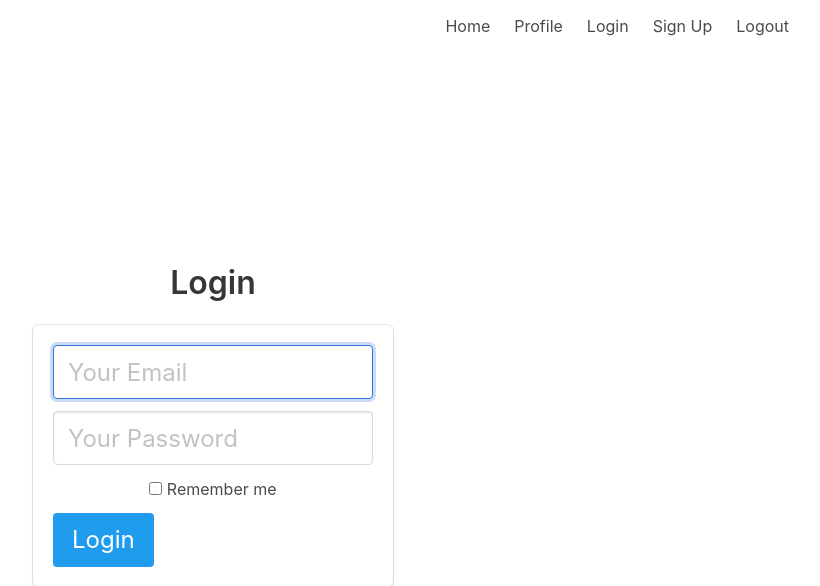
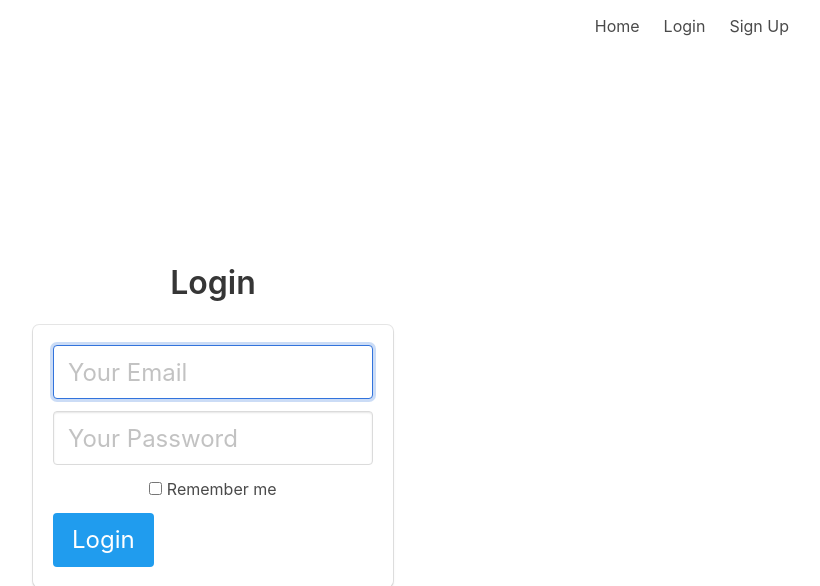
Before and after one commit to PTMGitHub/create-login-page, a Flask app: page /login in a window 1280 px wide. Shown: the top 586 px of the page, without its empty margins (427-1247 px from the left). Run offline with Flask 2, Linux system fonts and the light colour scheme.

Commit message:
updated READ.md

```diff
--- a/templates/base.html
+++ b/templates/base.html
@@ -1,15 +1,16 @@
 <!DOCTYPE html>
 <html>
+
 <head>
     <meta charset="utf-8">
     <meta http-equiv="X-UA-Compatible" content="IE=edge">
     <meta name="viewport" content="width=device-width, initial-
 scale=1">
     <title>Flask Auth Example</title>
-<link rel="stylesheet"
-href="https://cdnjs.cloudflare.com/ajax/libs/bulma/0.7.2/css/bulma.m
+    <link rel="stylesheet" href="https://cdnjs.cloudflare.com/ajax/libs/bulma/0.7.2/css/bulma.m
 in.css" />
 </head>
+
 <body>
     <section class="hero is-fullheight" style="background-
 color:#C4FCEF;">
@@ -18,26 +19,27 @@
                 <div class="container">
                     <div id="navbarMenuHeroA" class="navbar-menu">
                         <div class="navbar-end">
-<a href="{{ url_for('main.index') }}"
-class="navbar-item">
+                            <a href="{{ url_for('main.index') }}" class="navbar-item">
                                 Home
                             </a>
-<a href="{{ url_for('main.profile') }}"
-class="navbar-item">
+                            {% if current_user.is_authenticated %}
+                            <a href="{{ url_for('main.profile') }}" class="navbar-item">
                                 Profile
                             </a>
-<a href="{{ url_for('auth.login') }}"
-class="navbar-item">
+                            {% endif %}
+                            {% if not current_user.is_authenticated %}
+                            <a href="{{ url_for('auth.login') }}" class="navbar-item">
                                 Login
                             </a>
-<a href="{{ url_for('auth.signup') }}"
-class="navbar-item">
+                            <a href="{{ url_for('auth.signup') }}" class="navbar-item">
                                 Sign Up
                             </a>
-<a href="{{ url_for('auth.logout') }}"
-class="navbar-item">
+                            {% endif %}
+                            {% if current_user.is_authenticated %}
+                            <a href="{{ url_for('auth.logout') }}" class="navbar-item">
                                 Logout
                             </a>
+                            {% endif %}
                         </div>
                     </div>
                 </div>
@@ -50,4 +52,5 @@
         </div>
     </section>
 </body>
+
 </html>
```
Also changed, not shown: README.md. Lines whose indentation alone changed are shown as unchanged.
